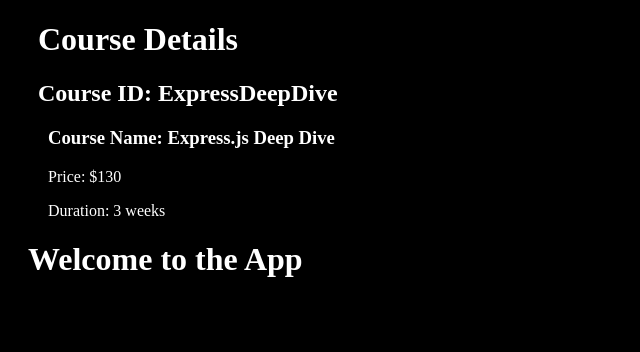
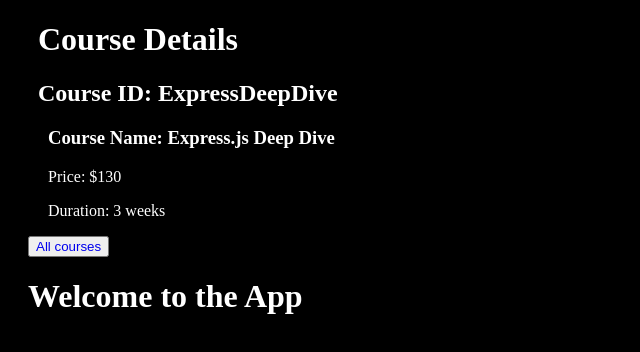
Before and after one commit to Shakhoyat/React-with-vite101, a React (Vite) app in the folder vite-project-101/: page /courses/ExpressDeepDive in a window 1280 px wide. Shown: the top 352 px of the page, without its empty margins (0-640 px from the left). Built offline with nearby package versions, Linux system fonts and the light colour scheme.

Commit message:
useParam Hook's usage

```diff
--- a/vite-project-101/src/pages/Course_Details.jsx
+++ b/vite-project-101/src/pages/Course_Details.jsx
@@ -1,5 +1,5 @@
 import React, { use } from 'react'
-import { useParams } from 'react-router-dom';
+import { useParams, Link } from 'react-router-dom';
 import { useEffect } from 'react';
 
 const Course_Details = () => {
@@ -18,6 +18,7 @@
     const courseDetail = course_detail_array.find(course => course.id === id);
     console.log(courseDetail);
     return (
+        <>
             <div>
                 <h1>Course Details</h1>
                 <h2>Course ID: {id}</h2>
@@ -32,6 +33,11 @@
                 )}
                 {/* You can fetch and display more details about the course using the id */}
             </div>
+            <button>
+                <Link to={"/courses"} style={{ textDecoration: "none", color: "-moz-initial" }}>All courses</Link>
+            </button>
+
+        </>
     )
 }
 
```
Lines whose indentation alone changed are shown as unchanged.
